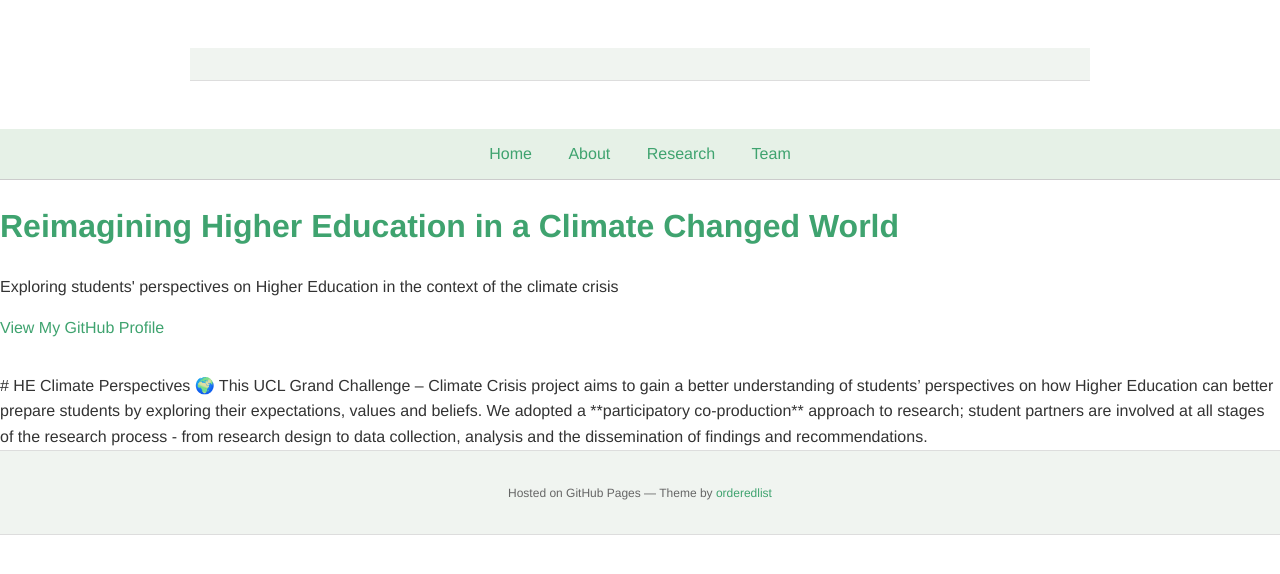
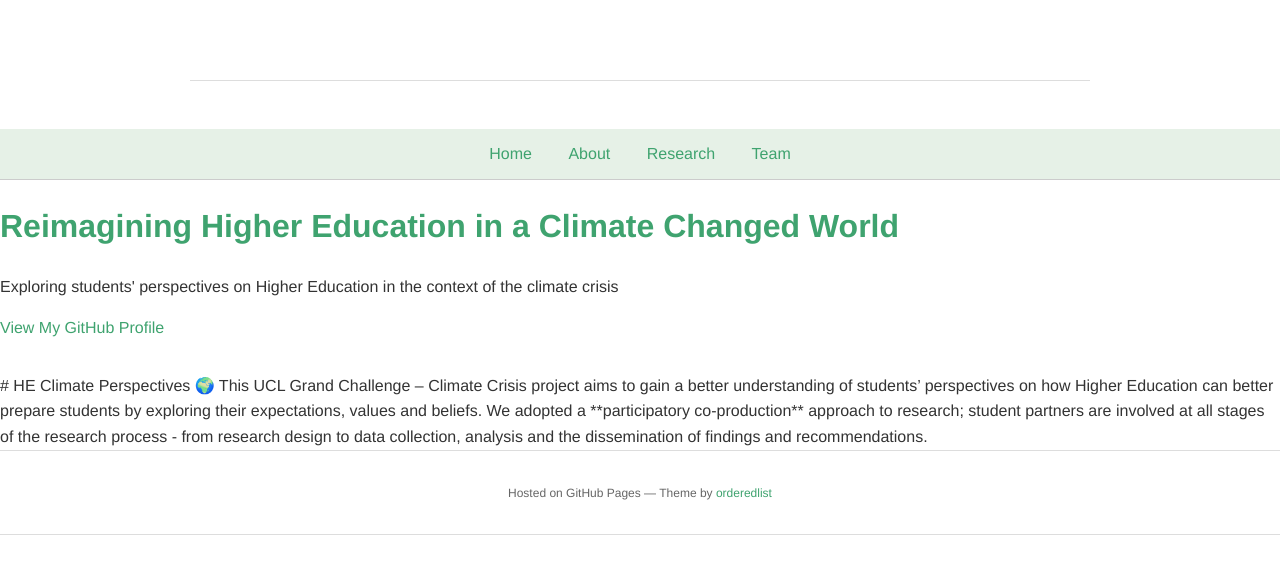
Before and after one commit to HEClimatePerspectives/heclimateperspectives.github.io, a Jekyll site: the page built from index.html, in a window 1280 px wide. Shown: the top 574 px of the page. Built offline with Jekyll 4.4.1, drawn with Linux system fonts in a browser that asks for light colours.

Commit message:
Update style.css
White background

```diff
--- a/assets/css/style.css
+++ b/assets/css/style.css
@@ -20,7 +20,7 @@ body {
 header, footer {
   text-align: center;
   padding: 1rem 0;
-  background-color: #f0f4f0;
+  background-color: #ffffff;
   border-bottom: 1px solid #ddd;
 }
 
```
